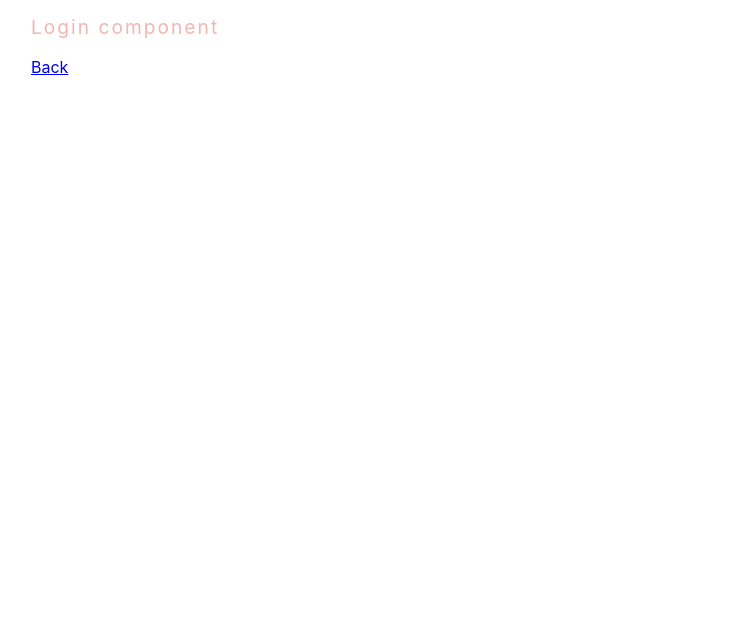
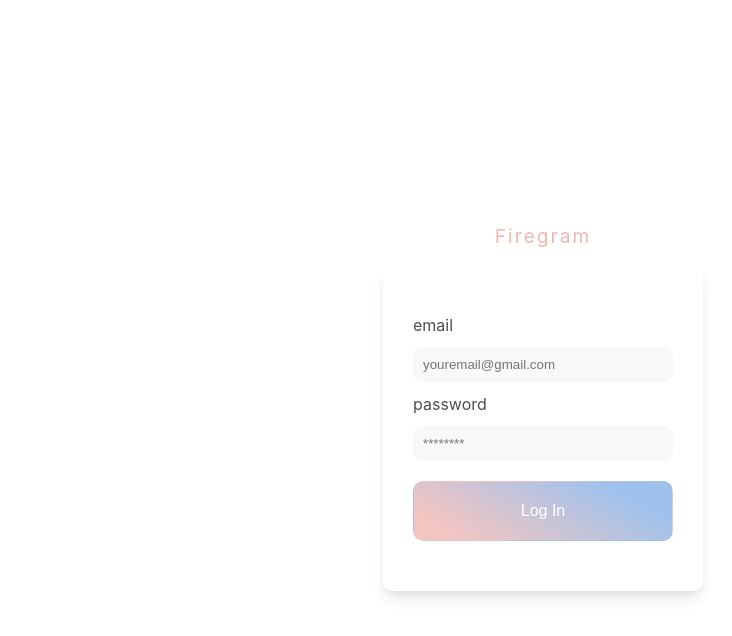
Before and after one commit to joaoarteiro/photo-gallery, a React (Vite) app: page /login in a window 1280 px wide. Shown: the top 636 px of the page, without its empty margins (97-829 px from the left). Built offline with nearby package versions, Linux system fonts and the light colour scheme; no server answers.

Commit message:
Authentication implemented

```diff
--- /dev/null
+++ b/src/components/Header/Header.jsx
@@ -0,0 +1,23 @@
+import { auth } from "../../firebase/config";
+import { signOut } from "firebase/auth";
+
+const Header = () => {
+  const handleLogout = async () => {
+    try {
+      await signOut(auth);
+    } catch (error) {
+      console.log(error.message);
+    }
+  };
+
+  return (
+    <div className="header-container">
+      <h1>Firegram</h1>
+      <button onClick={handleLogout} type="reset">
+        Log Out
+      </button>
+    </div>
+  );
+};
+
+export default Header;
--- a/src/components/HomePage/HomePage.jsx
+++ b/src/components/HomePage/HomePage.jsx
@@ -1,7 +1,5 @@
-import { useEffect, useState } from "react";
-import { Link } from "react-router-dom";
-import { ProgressBar, ImageGrid, Modal } from "../../components";
-
+import { useState } from "react";
+import { Header, ProgressBar, ImageGrid, Modal } from "../../components";
 import "./home_page.css";
 
 const HomePage = () => {
@@ -25,10 +23,9 @@
 
   return (
     <div className="page-container">
-      <h1>Firegram</h1>
+      <Header />
       <h2>Iceland</h2>
-      {/* <Link to="/login">Login</Link> */}
-      <form>
+      <form className="upload-form">
         <label>
           <input
             onChange={changeHandler}
--- a/src/components/HomePage/home_page.css
+++ b/src/components/HomePage/home_page.css
@@ -1,16 +1,16 @@
 /* upload form styles */
-form {
+.upload-form {
   margin: 30px auto 10px;
   text-align: center;
 }
 
-label input {
+.upload-form label input {
   height: 0;
   width: 0;
   opacity: 0;
 }
 
-label {
+.upload-form label {
   display: block;
   width: 30px;
   height: 30px;
@@ -23,7 +23,7 @@
   font-size: 24px;
 }
 
-label:hover {
+.upload-form label:hover {
   background: var(--primary);
   color: white;
   cursor: pointer;
--- a/src/components/Login/Login.jsx
+++ b/src/components/Login/Login.jsx
@@ -1,10 +1,52 @@
-import { Link } from "react-router-dom";
+import { Link, useNavigate } from "react-router-dom";
+import { useState } from "react";
+import { signInWithEmailAndPassword } from "firebase/auth";
+import { auth } from "../../firebase/config";
+import "./login.css";
 
 const Login = () => {
+  const navigate = useNavigate();
+  const [email, setEmail] = useState("");
+  const [password, setPassword] = useState("");
+  const [error, setError] = useState("");
+
+  const handleSubmit = async (e) => {
+    e.preventDefault();
+    if (email && password) {
+      try {
+        await signInWithEmailAndPassword(auth, email, password);
+        navigate("/");
+      } catch (error) {
+        setError(error.message);
+      }
+    }
+  };
+
   return (
-    <div className="something">
-      <h1>Login component</h1>
-      <Link to="/">Back</Link>
+    <div className="login-page">
+      <h1>Firegram</h1>
+      <form className="login-form" onSubmit={handleSubmit}>
+        {error && error}
+        <label htmlFor="email">email</label>
+        <input
+          type="email"
+          placeholder="youremail@gmail.com"
+          name="email"
+          id="email"
+          value={email}
+          onChange={(e) => setEmail(e.target.value)}
+        />
+        <label htmlFor="password">password</label>
+        <input
+          type="password"
+          placeholder="********"
+          name="password"
+          id="password"
+          value={password}
+          onChange={(e) => setPassword(e.target.value)}
+        />
+        <button type="submit">Log In</button>
+      </form>
     </div>
   );
 };
--- /dev/null
+++ b/src/components/Login/login.css
@@ -0,0 +1,49 @@
+.login-page {
+  display: flex;
+  flex-direction: column;
+  justify-content: center;
+  align-items: center;
+  min-width: 100%;
+  min-height: 100vh;
+}
+
+.login-form {
+  display: flex;
+  flex-direction: column;
+  color: #4e4e4e;
+  padding: 50px 30px;
+  border-radius: 10px;
+  width: 260px;
+  box-shadow: rgba(0, 0, 0, 0.1) 0px 10px 15px -3px,
+    rgba(0, 0, 0, 0.05) 0px 4px 6px -2px;
+}
+
+.login-form label {
+  text-align: left;
+}
+
+.login-form input {
+  border: none;
+  margin: 10px 0;
+  border-radius: 10px;
+  padding: 10px;
+  background: #e9e9e957;
+}
+
+.login-form button {
+  border: none;
+  color: #ffffff;
+  padding: 20px;
+  border-radius: 10px;
+  cursor: pointer;
+  border: 1px solid #ffffff00;
+  margin-top: 10px;
+  font-size: 16px;
+  font-weight: 500;
+  background: rgb(241, 197, 194);
+  background: linear-gradient(
+    30deg,
+    rgba(241, 197, 194, 1) 15%,
+    rgba(159, 194, 236, 1) 80%
+  );
+}
--- a/src/components/index.js
+++ b/src/components/index.js
@@ -1,7 +1,8 @@
+import Header from "./Header/Header";
 import HomePage from "./HomePage/HomePage";
 import Login from "./Login/Login";
 import ProgressBar from "./ProgressBar/ProgressBar";
 import ImageGrid from "./ImageGrid/ImageGrid";
 import Modal from "./Modal/Modal";
 
-export { HomePage, Login, ProgressBar, ImageGrid, Modal };
+export { Header, HomePage, Login, ProgressBar, ImageGrid, Modal };
--- /dev/null
+++ b/src/context/authentication.jsx
@@ -0,0 +1,31 @@
+import { createContext, useEffect, useState } from "react";
+import { onAuthStateChanged, getAuth } from "firebase/auth";
+import { auth } from "../firebase/config";
+
+const AuthContext = createContext({
+  user: null,
+  isLoading: false,
+});
+
+const AuthProvider = ({ children }) => {
+  const [user, setUser] = useState(null);
+  const [isLoading, setIsLoading] = useState(true);
+
+  useEffect(() => {
+    const unsub = onAuthStateChanged(auth, (user) => {
+      setUser(user);
+      setIsLoading(false);
+    });
+
+    return unsub;
+  }, []);
+
+  const value = {
+    user,
+    isLoading,
+  };
+
+  return <AuthContext.Provider value={value}>{children}</AuthContext.Provider>;
+};
+
+export { AuthContext, AuthProvider };
--- /dev/null
+++ b/src/hooks/useAuth.js
@@ -0,0 +1,8 @@
+import { useContext } from "react";
+import { AuthContext } from "../context/authentication";
+
+const useAuth = () => {
+  return useContext(AuthContext);
+};
+
+export default useAuth;
--- a/src/index.css
+++ b/src/index.css
@@ -46,6 +46,21 @@
   -webkit-animation: spin 1s ease-in-out infinite;
 }
 
+.header-container {
+  display: flex;
+  justify-content: space-between;
+  align-items: center;
+}
+
+.header-container button {
+  color: var(--secondary);
+  border: none;
+  background: none;
+  cursor: pointer;
+  font-family: inherit;
+  font-size: 14px;
+}
+
 @keyframes spin {
   to {
     -webkit-transform: rotate(360deg);
--- a/src/main.jsx
+++ b/src/main.jsx
@@ -2,19 +2,27 @@
 import ReactDOM from "react-dom/client";
 import { createBrowserRouter, RouterProvider } from "react-router-dom";
 import { HomePage, Login } from "./components";
+import { AuthProvider } from "./context/authentication";
+import PrivateRoute from "./routes/PrivateRoute";
 import "./index.css";
 
 const router = createBrowserRouter([
   {
-    path: "/",
-    element: <HomePage />,
+    path: "/login",
+    element: <Login />,
   },
   {
-    path: "/login",
-    element: <Login />,
+    path: "/",
+    element: (
+      <PrivateRoute>
+        <HomePage />
+      </PrivateRoute>
+    ),
   },
 ]);
 
 ReactDOM.createRoot(document.getElementById("root")).render(
-  <RouterProvider router={router} />
+  <AuthProvider>
+    <RouterProvider router={router} />
+  </AuthProvider>
 );
--- /dev/null
+++ b/src/routes/PrivateRoute.jsx
@@ -0,0 +1,11 @@
+import { Navigate } from "react-router-dom";
+import useAuth from "../hooks/useAuth";
+
+const PrivateRoute = ({ children }) => {
+  const { user } = useAuth();
+  if (user) {
+    return children;
+  } else return <Navigate to="/login" />;
+};
+
+export default PrivateRoute;
```
